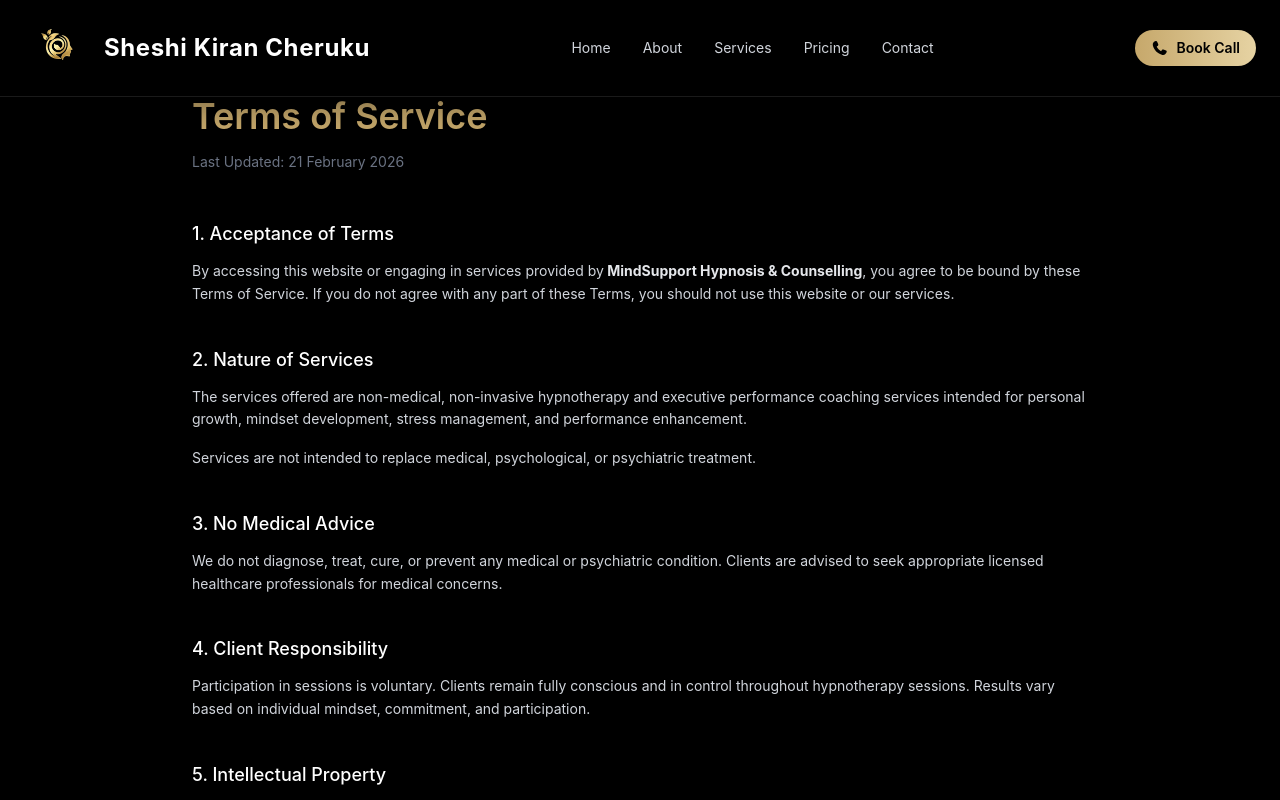
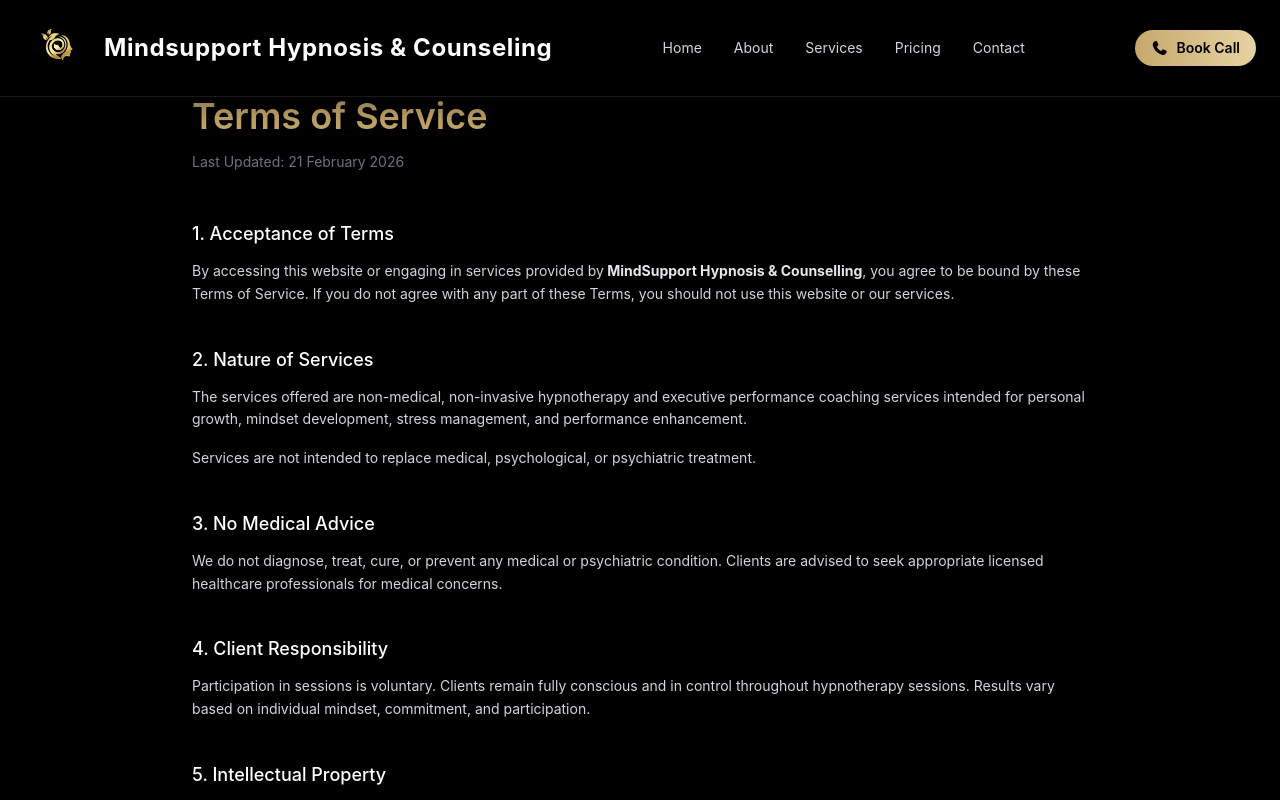
Before and after one commit to Sujal1091/hypno-premium-site, a React (Vite) app: page /terms-of-service in a window 1280 px wide. Shown: the top 800 px of the page. Built offline with nearby package versions, Linux system fonts and the light colour scheme.

Commit message:
title change

```diff
--- a/src/components/Navbar.jsx
+++ b/src/components/Navbar.jsx
@@ -19,7 +19,7 @@
                 className="h-16 transition duration-300 group-hover:drop-shadow-[0_0_12px_rgba(198,168,107,0.9)]"
             />
             <span className="text-2xl font-bold text-white tracking-wide">
-                Sheshi Kiran Cheruku
+                Mindsupport Hypnosis & Counseling
             </span>
             </Link>
 
```
